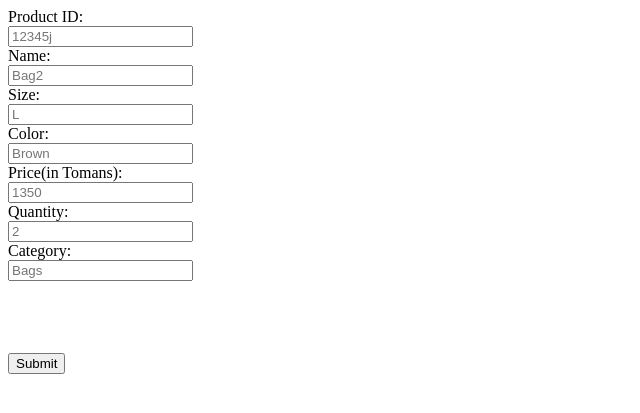
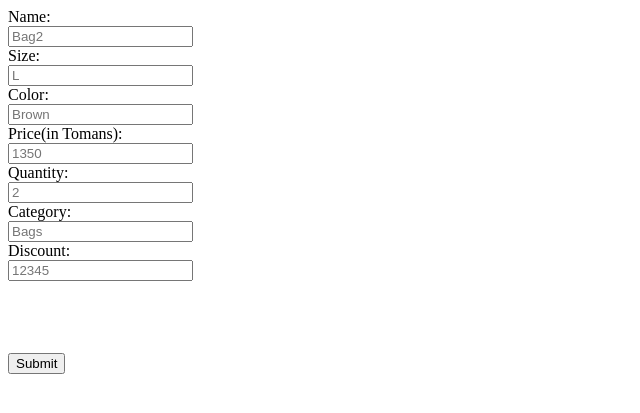
Before and after one commit to haaadis/online-shop, a Python web app: template templates/add_item.html in a window 1280 px wide. Shown: the top 413 px of the page, without its empty margins (0-640 px from the left). Run offline with Jinja, Linux system fonts and the light colour scheme; the template is opened without the code that fills it, so the values that code supplies are empty.

Commit message:
Update add_item.html

```diff
--- a/templates/add_item.html
+++ b/templates/add_item.html
@@ -7,22 +7,20 @@
   <title>Add Product</title>
 </head>
 <body>
+  <div>{{message}}</div>
   <form method="POST" action="/add_product" enctype="multipart/form-data">
-
-    <label>Product ID:</label><br>
-    <input type="text" placeholder="12345j" name="productId" /><br>
 
 
     <label>Name:</label><br>
-    <input type="text" placeholder="Bag2" name="name" /><br>
+    <input type="text" placeholder="Bag2" name="productName" /><br>
 
 
     <label>Size:</label><br>
-    <input type="text" placeholder="L" name="size"><br>
+    <input type="text" placeholder="L" name="productsize"><br>
 
 
     <label>Color:</label><br>
-    <input type="text" placeholder="Brown" name="color"><br>
+    <input type="text" placeholder="Brown" name="productcolor"><br>
 
 
     <label>Price(in Tomans):</label><br>
@@ -30,16 +28,21 @@
 
 
     <label>Quantity:</label><br>
-    <input type="number" placeholder="2" name="quantity"><br>
+    <input type="number" placeholder="2" name="stock"><br>
 
 
     <label>Category:</label><br>
-    <input type="text" placeholder="Bags" name="category"><br><br><br>
+    <input type="text" placeholder="Bags" name="category"><br>
 
 
-</select>
+    <label>Discount:</label><br>
+    <input type="text" placeholder="12345" name="discount"><br><br><br>
+
+
+
     {{form.hidden_tag()}}
     {{form.file()}}
+    {{form.submit()}}
 
   <br><br>
 
```
